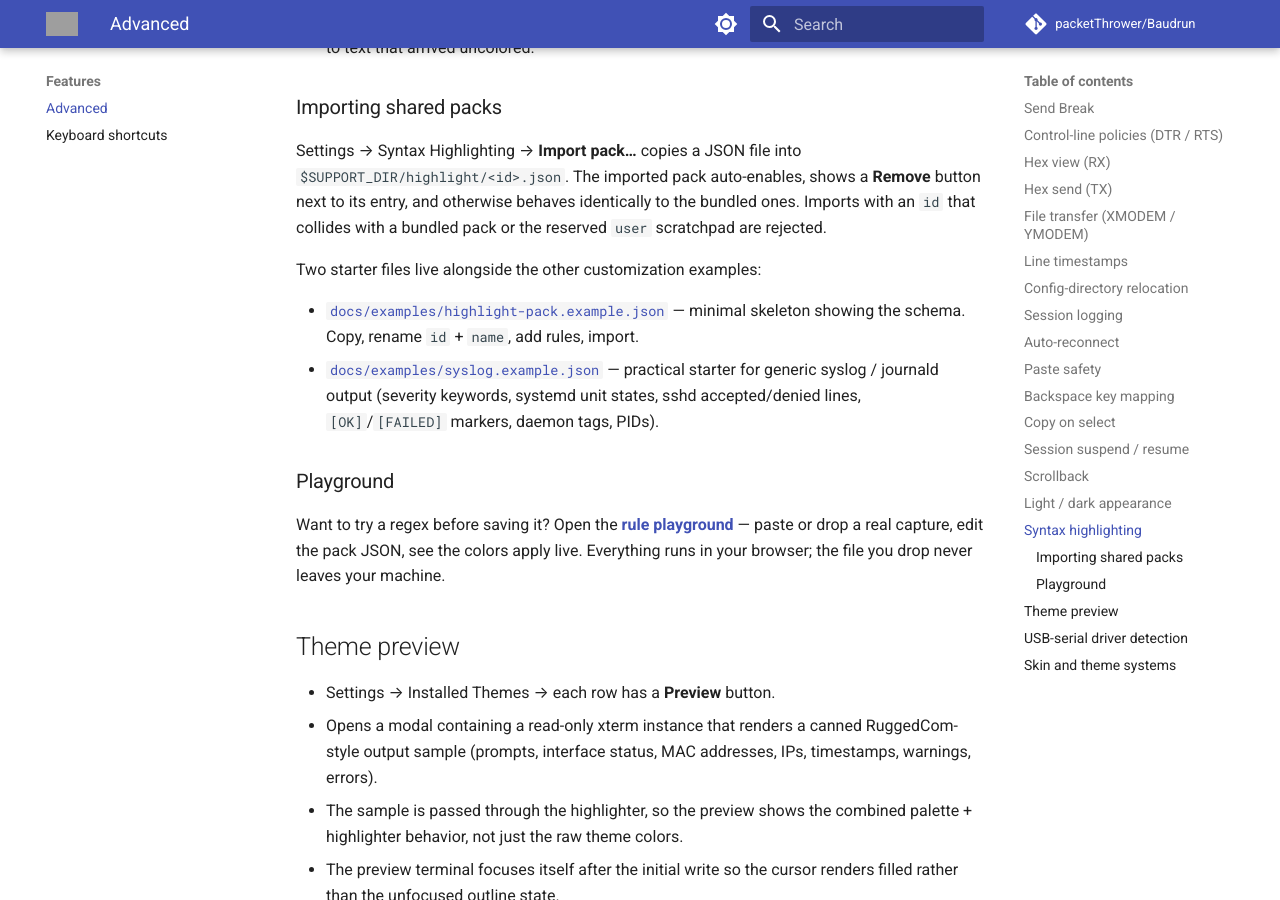
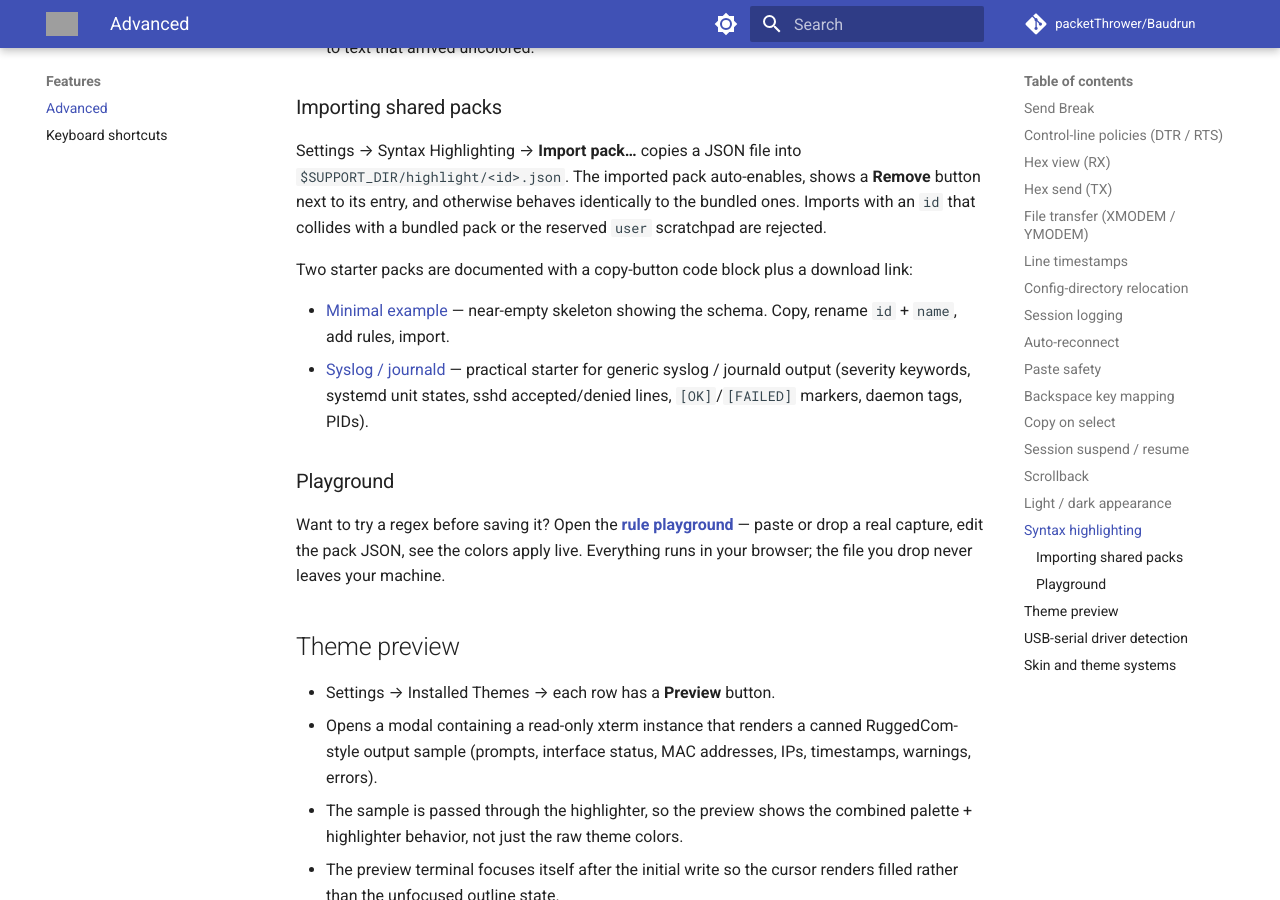
Before and after one commit to packetThrower/Baudrun, an MkDocs documentation site: the page built from docs/ADVANCED.md, in a window 1280 px wide and 900 px high, scrolled down 8162 px. Built offline with MkDocs 1.6.1 and Material for MkDocs 9.7.7, drawn with Linux system fonts in a browser that asks for light colours; comment, search, counter and statistics services are not loaded; grey boxes are pictures that could not be loaded.

Commit message:
docs: render highlight-pack examples as MD pages with copy + download
Linking ADVANCED.md straight at the .json files dropped users into
whatever the browser does with a raw JSON URL — usually plain-text
inline, no syntax highlighting, no obvious copy affordance, no save
prompt. Wraps both example packs in MD pages instead so MkDocs
Material renders them as syntax-highlighted code blocks (with the
top-right copy button) plus an explicit "Download" link tagged with
the HTML5 download attribute so the browser saves the file rather
than showing it.

Pages pull the JSON content via pymdownx.snippets ("--8<-- ...") so
the rendered code block stays in lockstep with the source .json —
edit the .json and the page updates next mkdocs build, no
copy/paste between sources.

mkdocs.yml: pymdownx.snippets gets base_path: ["docs"] so the include
paths in the example MDs ("examples/highlight-pack.example.json")
resolve relative to the docs source dir. check_paths: true makes a
broken include fail the build instead of rendering an empty code
block.

Co-Authored-By: Claude Opus 4.7 (1M context) <noreply@anthropic.com>

```diff
--- a/docs/ADVANCED.md
+++ b/docs/ADVANCED.md
@@ -332,15 +332,16 @@ shows a **Remove** button next to its entry, and otherwise behaves
 identically to the bundled ones. Imports with an `id` that collides
 with a bundled pack or the reserved `user` scratchpad are rejected.
 
-Two starter files live alongside the other customization examples:
+Two starter packs are documented with a copy-button code block plus
+a download link:
 
-- [`docs/examples/highlight-pack.example.json`](examples/highlight-pack.example.json)
-  — minimal skeleton showing the schema. Copy, rename `id` + `name`,
-  add rules, import.
-- [`docs/examples/syslog.example.json`](examples/syslog.example.json)
-  — practical starter for generic syslog / journald output (severity
-  keywords, systemd unit states, sshd accepted/denied lines,
-  `[OK]`/`[FAILED]` markers, daemon tags, PIDs).
+- [Minimal example](examples/highlight-pack.example.md) — near-empty
+  skeleton showing the schema. Copy, rename `id` + `name`, add rules,
+  import.
+- [Syslog / journald](examples/syslog.example.md) — practical starter
+  for generic syslog / journald output (severity keywords, systemd
+  unit states, sshd accepted/denied lines, `[OK]`/`[FAILED]` markers,
+  daemon tags, PIDs).
 
 ### Playground
 
--- a/mkdocs.yml
+++ b/mkdocs.yml
@@ -64,7 +64,12 @@ markdown_extensions:
       line_spans: __span
       pygments_lang_class: true
   - pymdownx.inlinehilite
-  - pymdownx.snippets
+  - pymdownx.snippets:
+      # Resolve include paths from the docs source dir so the example
+      # markdown pages can pull in their adjacent .json files via
+      # --8<-- "examples/foo.json" without project-root prefixes.
+      base_path: ["docs"]
+      check_paths: true
   - pymdownx.tabbed:
       alternate_style: true
   - toc:
```
Also changed, not shown: docs/examples/highlight-pack.example.md (added, +27 -0 lines), docs/examples/syslog.example.md (added, +40 -0 lines).
